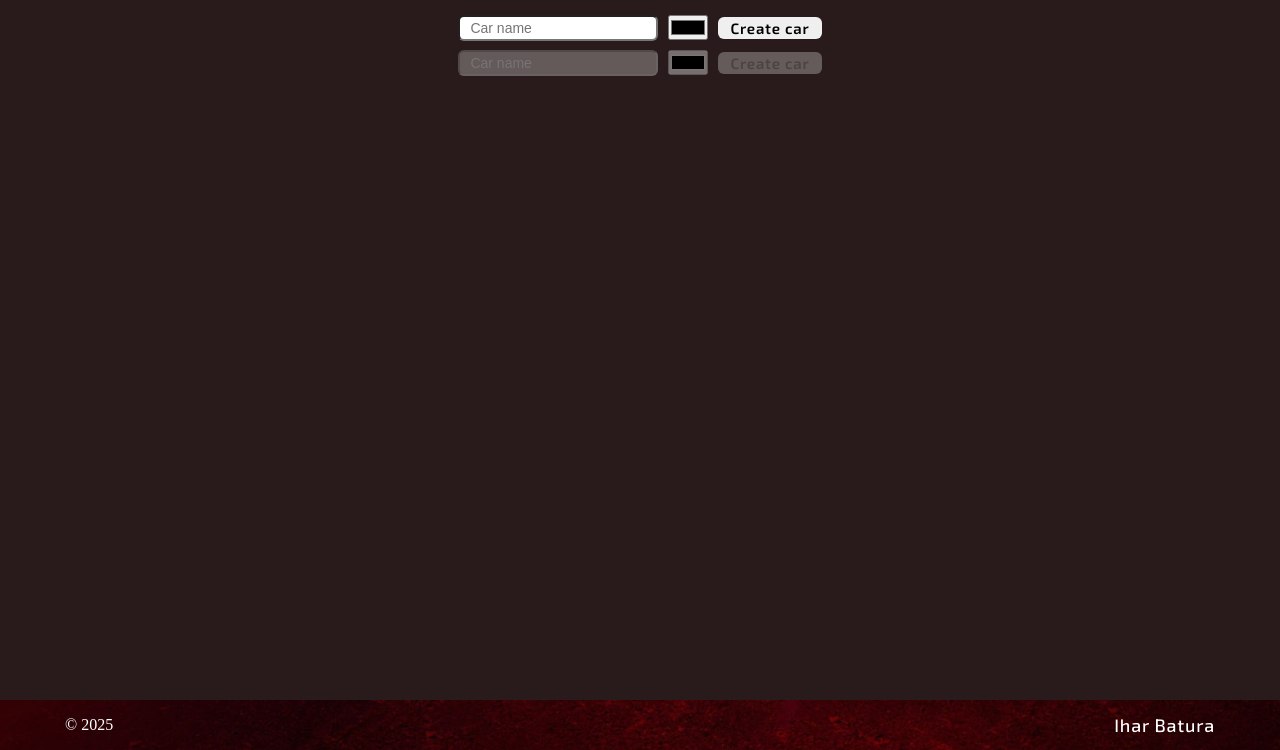
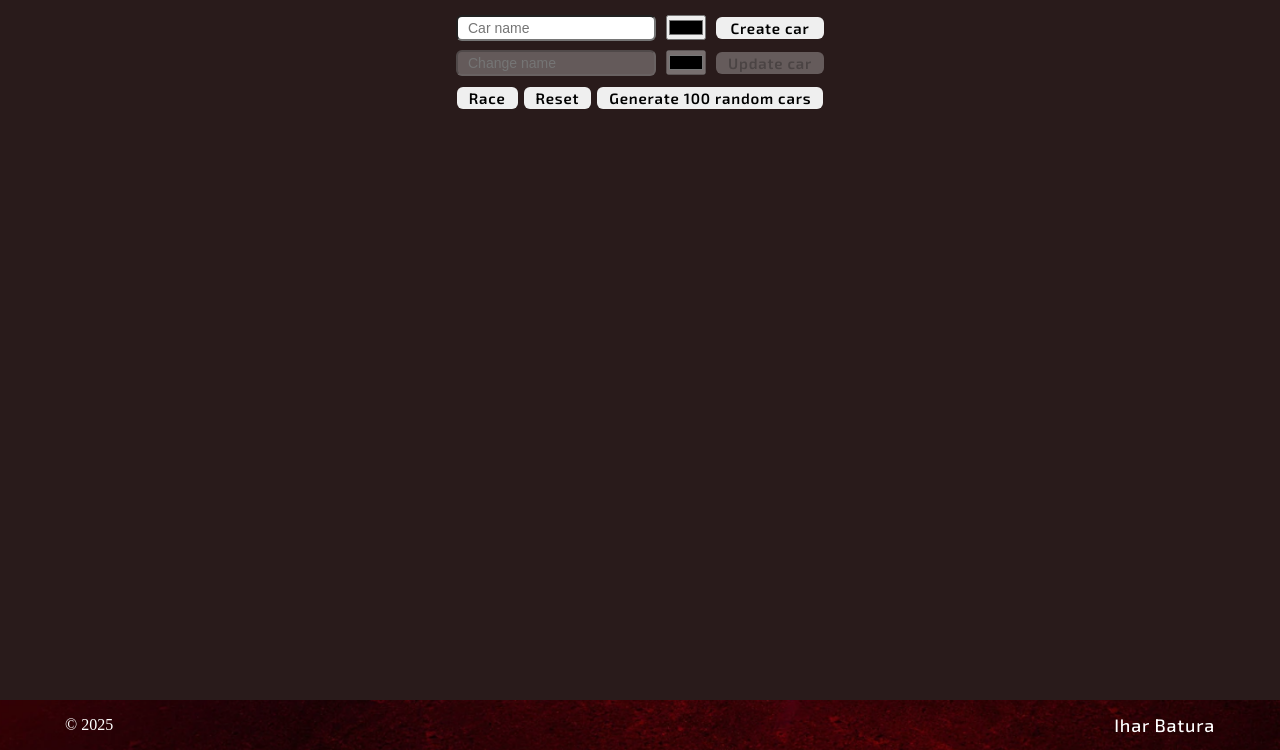
Before and after one commit to Ihar-Batura/Async-Race, a website built with webpack: page src/index.html in a window 1280 px wide. Shown: the part 50-800 px from the top of the page. Built offline with nearby package versions, Linux system fonts and the light colour scheme.

Commit message:
feat: add control buttons

```diff
--- /dev/null
+++ b/src/components/garage_control_btns.ts
@@ -0,0 +1,28 @@
+import createElement from '../creating/create_element';
+import createButton from '../creating/create_btn';
+
+function createControlBtns(): HTMLElement {
+  const btnsContainer = createElement({
+    tag: 'div',
+    classes: ['cars-control__btns-container'],
+  });
+  createButton({
+    classes: ['btn', 'cars-control__btn'],
+    text: 'Race',
+    parent: btnsContainer,
+  });
+  createButton({
+    classes: ['btn', 'cars-control__btn'],
+    text: 'Reset',
+    parent: btnsContainer,
+  });
+  createButton({
+    classes: ['btn', 'cars-control__btn'],
+    text: 'Generate 100 random cars',
+    parent: btnsContainer,
+  });
+
+  return btnsContainer;
+}
+
+export default createControlBtns;
--- a/src/components/garage_control_container.ts
+++ b/src/components/garage_control_container.ts
@@ -1,5 +1,6 @@
 import createElement from '../creating/create_element';
 import createCarsControl from './garage_create_update_car';
+import createControlBtns from './garage_control_btns';
 
 function createControlContainer(): HTMLElement {
   const controlContainer = createElement({
@@ -12,11 +13,12 @@ function createControlContainer(): HTMLElement {
     text: 'Create car',
   });
   const updateCar = createCarsControl({
-    placeholderText: 'Car name',
+    placeholderText: 'Change name',
     disabled: true,
-    text: 'Create car',
+    text: 'Update car',
   });
-  controlContainer.append(createCar, updateCar);
+  const btnsContainer = createControlBtns();
+  controlContainer.append(createCar, updateCar, btnsContainer);
 
   return controlContainer;
 }
--- a/src/style.css
+++ b/src/style.css
@@ -61,7 +61,6 @@ body {
   font-size: 15px;
   font-weight: 600;
   letter-spacing: 0.05rem;
-  min-width: 100px;
   padding: 2px 12px;
   border-radius: 6px;
   border: none;
@@ -72,6 +71,7 @@ body {
 .garage-btn,
 .winners-btn {
   font-size: 18px;
+  min-width: 100px;
 }
 
 .btn:hover {
@@ -136,5 +136,14 @@ body {
   height: 25px;
 }
 
-.cars-control__btn {
+.cars-control .cars-control__btn {
+  width: 108px;
 }
+
+.cars-control__btns-container {
+  display: flex;
+  align-items: center;
+  justify-content: center;
+  gap: 6px;
+  height: 35px;
+}
```
